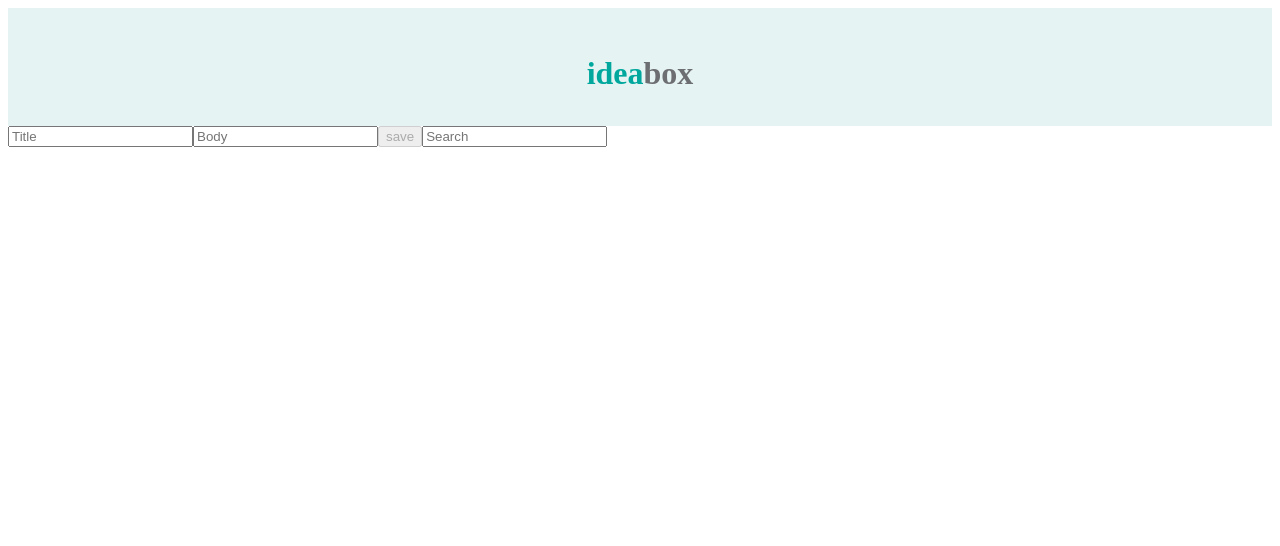
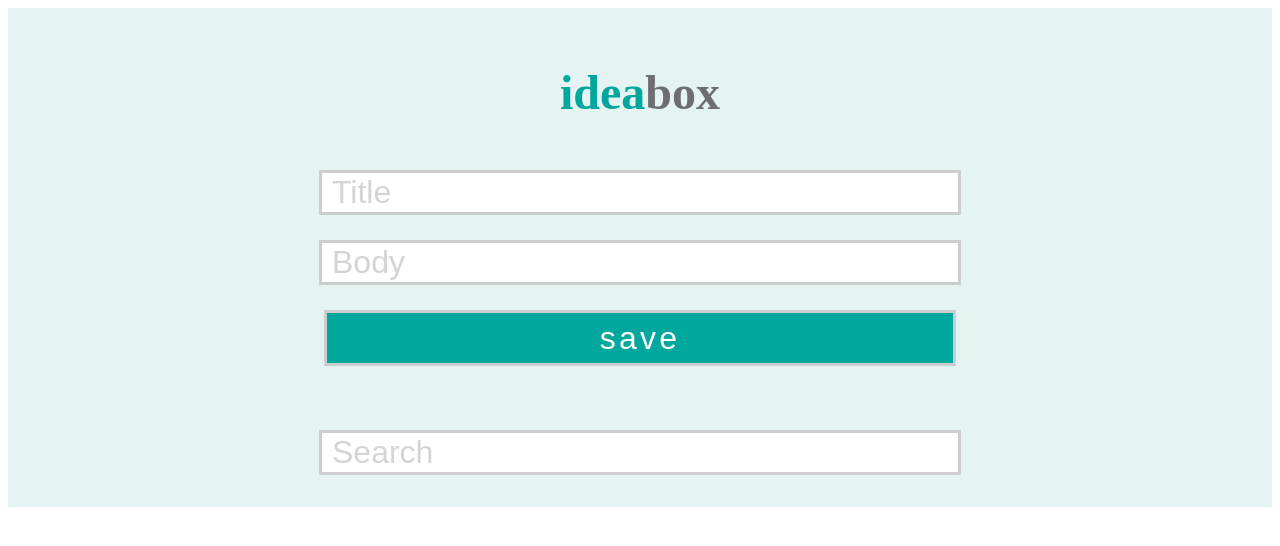
Before and after one commit to goodalls/idea-box, a React (Create React App) app: page / in a window 1280 px wide. Shown: the top 546 px of the page. Built offline with nearby package versions, Linux system fonts and the light colour scheme.

Commit message:
Laid out framework for the card and idea section

```diff
--- a/src/App.js
+++ b/src/App.js
@@ -1,11 +1,12 @@
 import React, { Component } from "react";
 import Header from "./Header.jsx";
+import './css/styles.css';
 
 export default class App extends Component {
   constructor() {
     super()
     this.state = {
-
+      cards: [],
     }
   }
 
@@ -50,7 +51,7 @@ export default class App extends Component {
           </form>
         </section>
 
-        <section class="idea-section" />
+        <Idea-section />
       </wrapper>
     );
   }
--- /dev/null
+++ b/src/css/styles.css
@@ -0,0 +1,201 @@
+body {
+  background: white;
+  font-family: Open Sans, serif;
+  font-weight: 400;
+  text-align: center;
+}
+
+header {
+  background: #E5F3F2;
+  display: flex;
+  flex-direction: row;
+  font-family: 'Roboto Slab', serif;
+  font-weight: 700;
+  justify-content: center;
+  padding: 2% 0% 1% 0%;
+}
+
+.header-1 {
+  color: #00A79D;
+}
+
+.header-2 {
+  color: #6D6E71;
+}
+
+.form {
+  background: #E5F3F2;
+  display: flex;
+  flex-direction: column;
+}
+
+input {
+  border: solid #CCCDCF;
+  margin: 1% 0%;
+  width: 50%;
+}
+
+input::placeholder {
+  color: #D3D4D5;
+  padding-left: .25em;
+}
+
+#save-button {
+  background: #00A79D;
+  color: #FFFFFF;
+  letter-spacing: .1em;
+  margin: 1% 0%;
+}
+
+#save-button:hover {
+  background: #045E55;
+}
+
+/*Card Styling*/
+.idea-section {
+  align-items: center;
+  display: -moz-flex;
+  display: -ms-flex;
+  display: -o-flex;
+  display: -webkit-flex;
+  display: flex;
+  flex-direction: column;
+}
+
+.idea-card {
+  border-bottom: 1px solid #CCCDCF;
+  padding-bottom: 1em;
+  text-align: left;
+  width: 50%;
+}
+
+.card-line-1 {
+  display: -moz-flex;
+  display: -ms-flex;
+  display: -o-flex;
+  display: -webkit-flex;
+  display: flex;
+  margin-top: 1.5em;
+  justify-content: space-between;
+}
+
+.idea-card h2 {
+  color: #6D6E71;
+  font-family: 'Roboto Slab', serif;
+  font-size: 1.5em;
+  font-weight: 700;
+}
+
+/* .delete-idea-button {
+  background-image: url("images/delete.svg");
+  background-position: center;
+  background-repeat: no-repeat;
+  background-size: contain;
+  height: 3em;
+  width: 3em;
+}
+
+.delete-idea-button:hover {
+  background-image: url("images/delete-hover.svg");
+}
+
+.idea-card p {
+  color: #939598;
+  margin: 1em 0em;
+}
+
+.up-vote-button {
+  background-image: url("images/upvote.svg");
+  background-position: center;
+  background-repeat: no-repeat;
+  background-size: contain;
+  height: 3em;
+  width: 3em;
+}
+
+.up-vote-button:hover {
+  background-image: url("images/upvote-hover.svg");
+}
+
+.down-vote-button {
+  background-image: url("images/downvote.svg");
+  background-position: center;
+  background-repeat: no-repeat;
+  background-size: contain;
+  height: 3em;
+  margin-left: 1em;
+  width: 3em;
+} */
+
+/* .down-vote-button:hover {
+  background-image: url("images/downvote-hover.svg");
+} */
+
+.idea-card h3 {
+  color: #6D6E71;
+  display: inline-block;
+  font-family: 'Roboto Slab', serif;
+  font-size: 1em;
+  font-weight: 700;
+  margin: 0em 0 1em 1em;
+  vertical-align: middle;
+}
+
+.idea-card button {
+  background-color: transparent;
+  border: none;
+}
+
+/*Desktop Version*/
+@media only screen and (min-width: 768px) {
+
+  h1 {
+    font-size: 3em;
+    margin-bottom: .5em;
+  }
+
+  input {
+    font-size: 2em;
+  }
+
+  #save-button {
+    line-height: 1.5em;
+    margin-bottom: 1em;
+  }
+
+  #search-input {
+    margin: 1em 0em;
+  }
+
+}/* End Desktop Version*/
+
+/*Mobile Version*/
+@media only screen and (max-width: 768px) {
+
+  h1 {
+    font-size: 2em;
+  }
+
+  input {
+    font-size: 1.5em;
+    width: 80%;
+  }
+
+  #body-input {
+    overflow-wrap: break-word;
+    padding-bottom: 75px;
+  }
+
+  .idea-card {
+    width: 80%;
+  }
+
+  #save-button {
+    margin-bottom: 1em;
+  }
+
+  #search-input {
+    margin: 1em 0px;
+  }
+
+}/*End Mobile Version*/
```
Also changed, not shown: src/Idea-section.jsx (+18 -0 lines).
